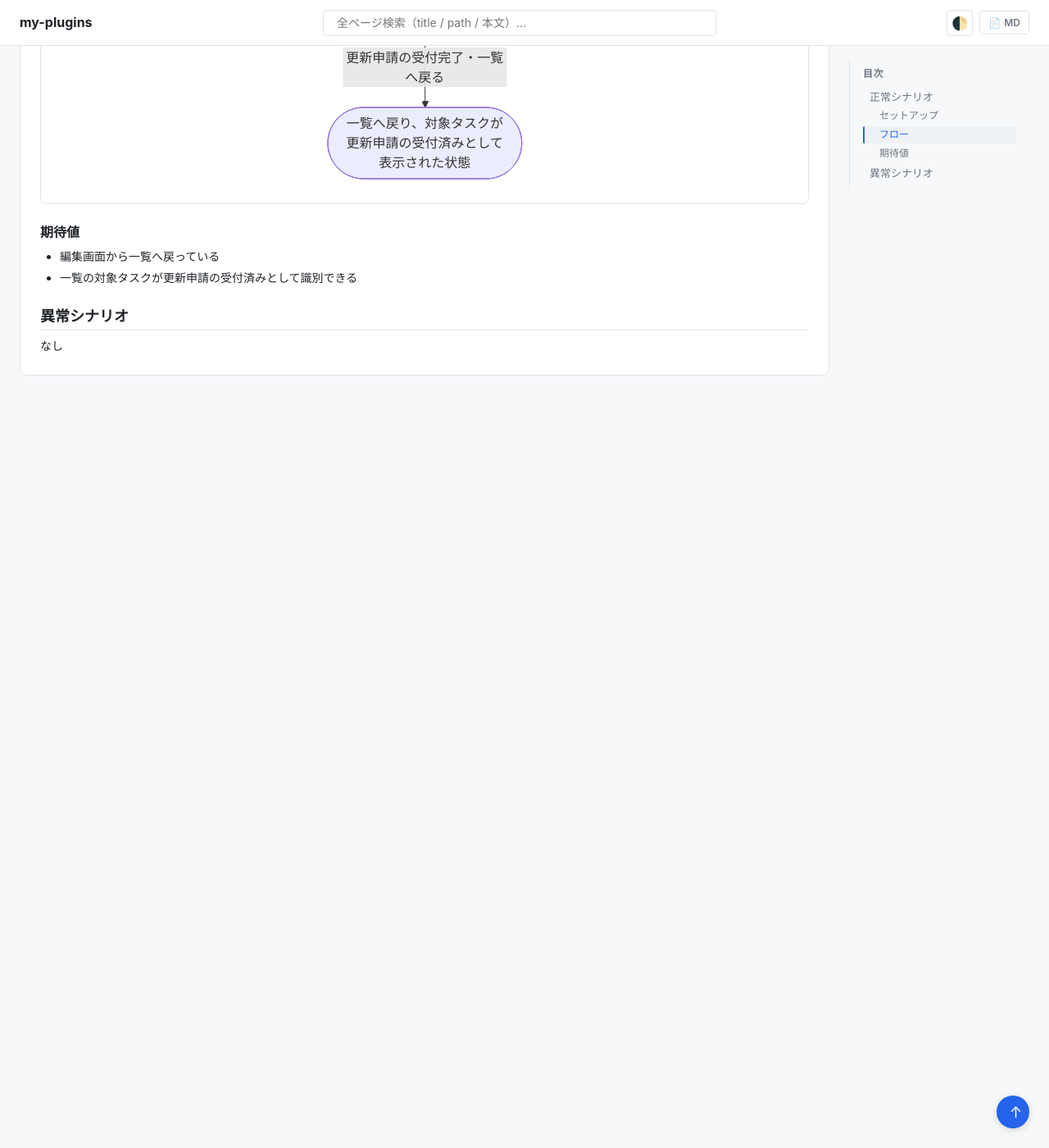
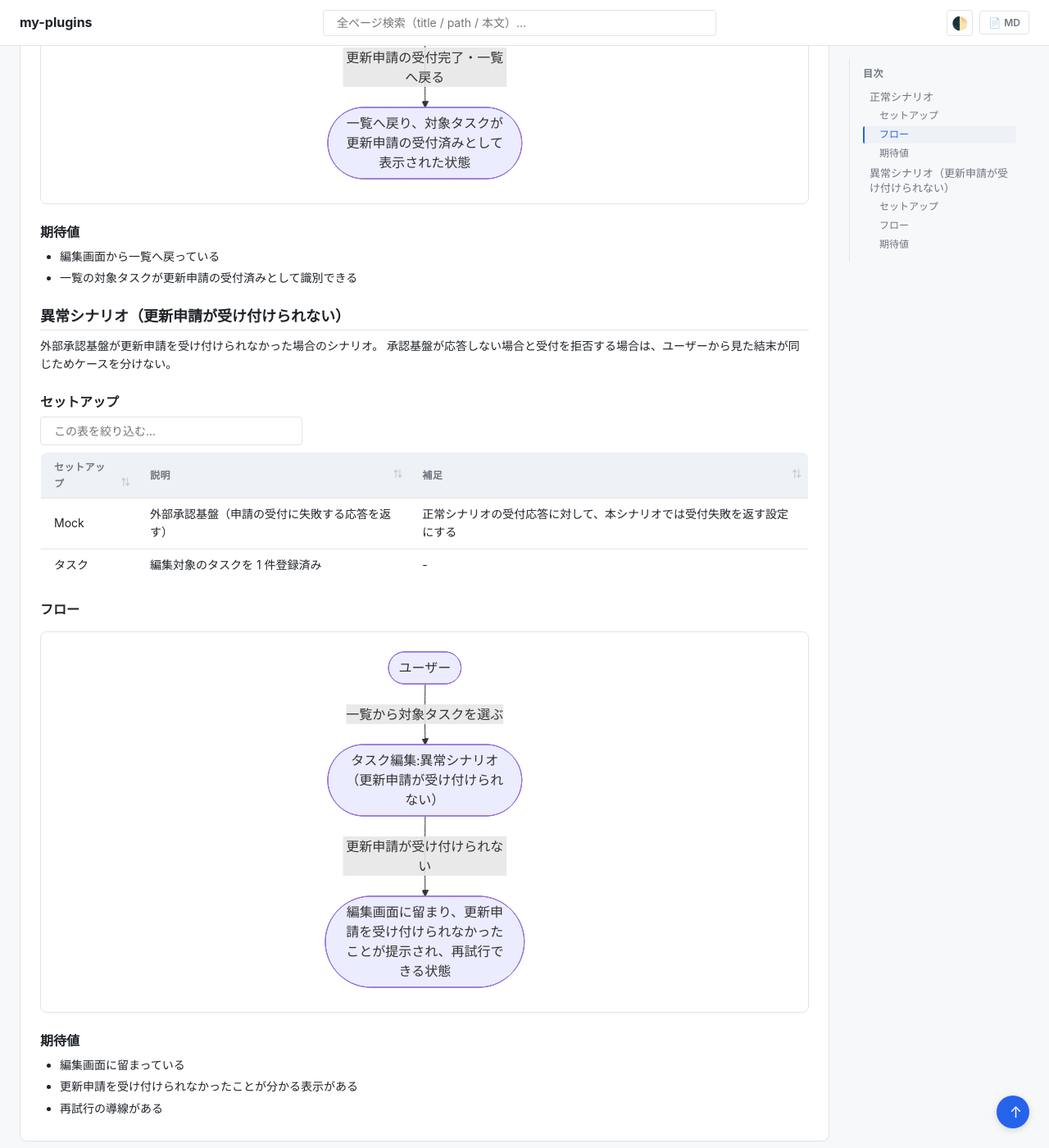
Before and after one commit to shuhei1101/ai-monitor-e2e, a Jekyll site: the page built from docs/wiki/設計図/シナリオ/複合ユースケース/タスク編集から一覧反映.md, in a window 1280 px wide and 1400 px high, scrolled down 695 px. Shown: the whole window at 82% size. Built offline with Jekyll 4.4.1, drawn with Linux system fonts in a browser that asks for light colours; our own code applies the rules of GitHub Pages for plain Markdown files; before the commit the page ends 1177 px from its top, so only the background shows below that.

Commit message:
タスク編集複合シナリオに更新申請の受付失敗シナリオを追加

````diff
--- a/docs/wiki/設計図/シナリオ/複合ユースケース/タスク編集から一覧反映.md
+++ b/docs/wiki/設計図/シナリオ/複合ユースケース/タスク編集から一覧反映.md
@@ -31,6 +31,30 @@ flowchart TD
 - 編集画面から一覧へ戻っている
 - 一覧の対象タスクが更新申請の受付済みとして識別できる
 
-## 異常シナリオ
+## 異常シナリオ（更新申請が受け付けられない）
 
-なし
+外部承認基盤が更新申請を受け付けられなかった場合のシナリオ。
+承認基盤が応答しない場合と受付を拒否する場合は、ユーザーから見た結末が同じためケースを分けない。
+
+### セットアップ
+
+| セットアップ | 説明 | 補足 |
+| --- | --- | --- |
+| Mock | 外部承認基盤（申請の受付に失敗する応答を返す） | 正常シナリオの受付応答に対して、本シナリオでは受付失敗を返す設定にする |
+| タスク | 編集対象のタスクを 1 件登録済み | - |
+
+### フロー
+
+```mermaid
+flowchart TD
+  U0([ユーザー]) -->|一覧から対象タスクを選ぶ| UC1([タスク編集:異常シナリオ（更新申請が受け付けられない）])
+  UC1 -->|更新申請が受け付けられない| DONE([編集画面に留まり、更新申請を受け付けられなかったことが提示され、再試行できる状態])
+
+  click UC1 "../単一ユースケース/タスク編集.md#異常シナリオ更新申請が受け付けられない"
+```
+
+### 期待値
+
+- 編集画面に留まっている
+- 更新申請を受け付けられなかったことが分かる表示がある
+- 再試行の導線がある
````
